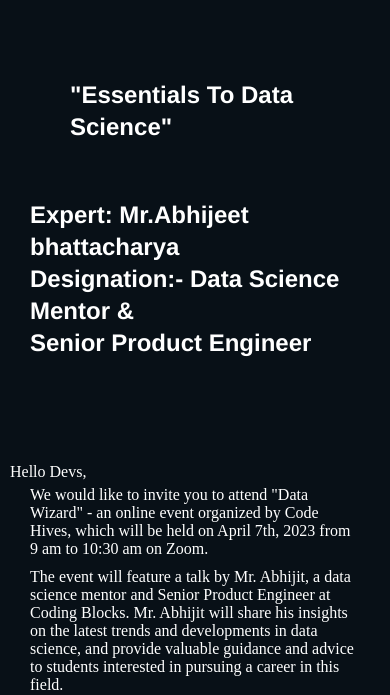
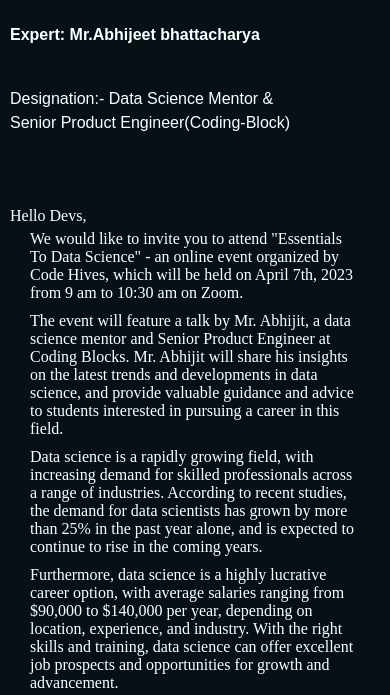
Before and after one commit to codehivesgecp/email, a plain HTML site: page event4/index.html in a window 390 px wide. Shown: the part 146-841 px from the top of the page. Drawn offline with Linux system fonts and the light colour scheme.

Commit message:
Expert_Title_changed

```diff
--- a/event4/index.html
+++ b/event4/index.html
@@ -71,6 +71,12 @@
       .sm-w-full {
         width: 100% !important;
       }
+      .wrapper {
+ width: 100%;
+ table-layout: fixed;
+ -webkit-text-size-adjust: 100%;
+ -ms-text-size-adjust: 100%;
+ }
     }
   </style>
   <style>
@@ -89,6 +95,7 @@
   </style>
 </head>
 <body style="box-sizing: border-box; margin: 0; padding: 0; width: 100%; word-break: break-word; -webkit-font-smoothing: antialiased;">
+  <center class="wrapper" style="width:100%;table-layout:fixed;-webkit-text-size-adjust:100%;-ms-text-size-adjust:100%;"></center>
   <div style="display: none; line-height: 0; font-size: 0;"></div>
   <table class="wrapper" width="100%" bgcolor="#081017" cellpadding="0" cellspacing="0" role="presentation">
     <tr>
@@ -104,13 +111,24 @@
                 <img src="./logo.png" alt="Reelgood" width="90" style="border: 0; line-height: 100%; vertical-align: middle;">
             </td>
           </tr>
-          <tr>
+          <!-- <tr>
             <td align="left" style="padding-left: 20px; padding-right: 20px; padding-top: 48px; padding-bottom: 48px;">
               <h2 class="all-font-helvetica" style="line-height: 32px; margin: 0; color: #ffffff; font-size: 24px;"><blockquote>"Essentials To Data Science"</blockquote><br>
                 Expert: Mr.Abhijeet bhattacharya<br>
-                Designation:- Data Science Mentor & <br>Senior Product Engineer
+                Designation:- Data Science Mentor & <br>Senior Product Engineer(Coding-Block)
                 </h2>
             </td>
+          </tr> -->
+          <tr>
+            <!-- <td align="left" style="padding-top:0px; padding-left:0px; padding-right: 20px;"><img width="80" style="display:block;margin-right:auto;margin-left:auto;border-radius:100%;" align="center" alt="Headshot" src="https://s3.amazonaws.com/assets.datacamp.com/email/icons/HSAmanda.png"></td> -->
+
+            <td align="left" style="vertical-align: middle;" width="100%">
+            <p style="color:#feffff; font-family: StudioFeixenSans, 'StudioFeixenSans', Arial, sans-serif; font-size: 16px; font-weight: bold; font-stretch: normal; font-style: normal; line-height: 24px;" class="dark">
+              Expert: Mr.Abhijeet bhattacharya<br>
+              <br>
+            </p><p style="color:#fdfeff; font-family: StudioFeixenSans, 'StudioFeixenSans', Arial, sans-serif; font-size: 16px; line-height: 24px; font-weight: normal;" class="dark">Designation:- Data Science Mentor & <br>Senior Product Engineer(Coding-Block)</p>
+            </td>
+
           </tr>
           <tr>
             <td style="padding-left: 20px; padding-right: 20px; padding-bottom: 56px;">
@@ -128,7 +146,7 @@
 
           <tr>
             <td align="left" style="padding-left: 20px; padding-right: 20px; padding-top: 5px; padding-bottom: 5px; color: white;">
-              We would like to invite you to attend "Data Wizard" - an online event organized by Code Hives, which will be held on April 7th, 2023 from 9 am to 10:30 am on Zoom.
+              We would like to invite you to attend "Essentials To Data Science" - an online event organized by Code Hives, which will be held on April 7th, 2023 from 9 am to 10:30 am on Zoom.
             </td>
           </tr>
 
@@ -149,8 +167,6 @@
               Furthermore, data science is a highly lucrative career option, with average salaries ranging from $90,000 to $140,000 per year, depending on location, experience, and industry. With the right skills and training, data science can offer excellent job prospects and opportunities for growth and advancement.
             </td>
           </tr>
-
-
           <tr>
             <td align="center">
               <a href="https://codehives.gecpatan.ac.in/registration/" style="text-decoration: none;">
@@ -206,7 +222,6 @@
             <td style="padding-left: 20px; padding-right: 20px; padding-top: 64px; padding-bottom: 64px;">
               <table width="100%" cellpadding="0" cellspacing="0" role="presentation">
                 <h2 class="all-font-helvetica" style="line-height: 32px; margin: 0; margin-bottom: 36px; color: #ffffff; font-size: 24px;">Links For Events <br>
-
                 <tr>
 
                   <!-- <td class="reelgood-btn" style="mso-padding-alt: 20px 0; border-radius: 9999px; text-align: center;" bgcolor="#00dc89" align="center">
@@ -218,7 +233,7 @@
                <tr>
                 <td class="reelgood-btn" style="mso-padding-alt: 20px 0; border-radius: 9999px; text-align: center;" bgcolor=="#6D90F7" align="center">
 
-                    <a href="https://youtu.be/nO_ncBF1f1w" class="all-font-helvetica" style="display: block; font-weight: 700; line-height: 100%; padding-top: 20px; padding-bottom: 20px; color: #081017; font-size: 18px; text-decoration: none;">ZOOM Link</a>
+                    <a href="https://us06web.zoom.us/webinar/register/WN_MTttgryJTd-aZ522IeiUpg" class="all-font-helvetica" style="display: block; font-weight: 700; line-height: 100%; padding-top: 20px; padding-bottom: 20px; color: #081017; font-size: 18px; text-decoration: none;">ZOOM Link</a>
                   </td>
                 </tr>
                 </tr>
```
